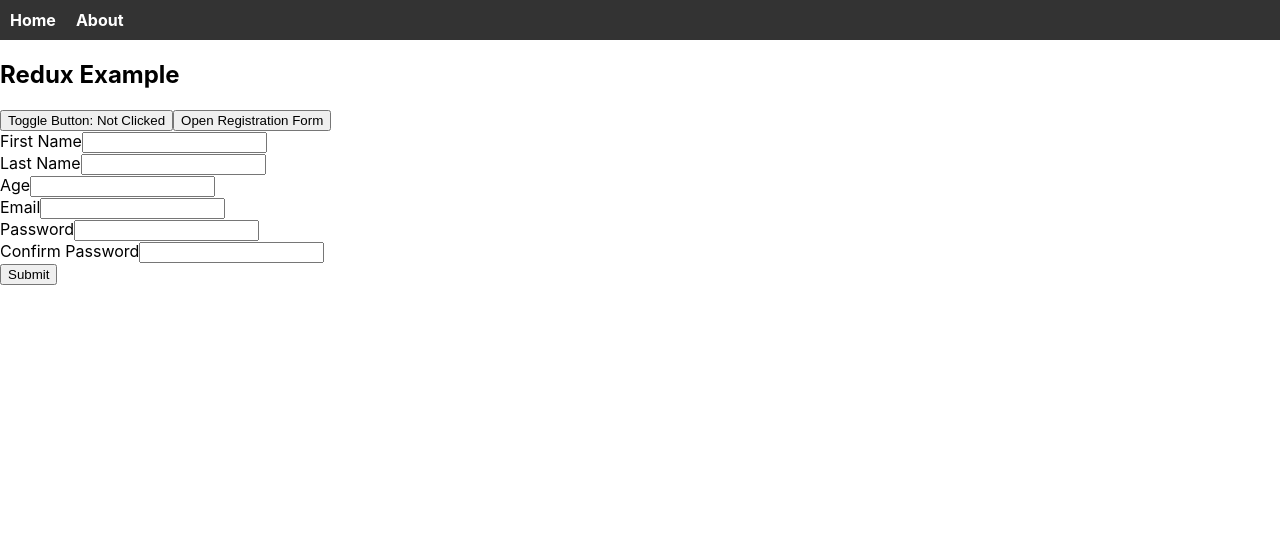
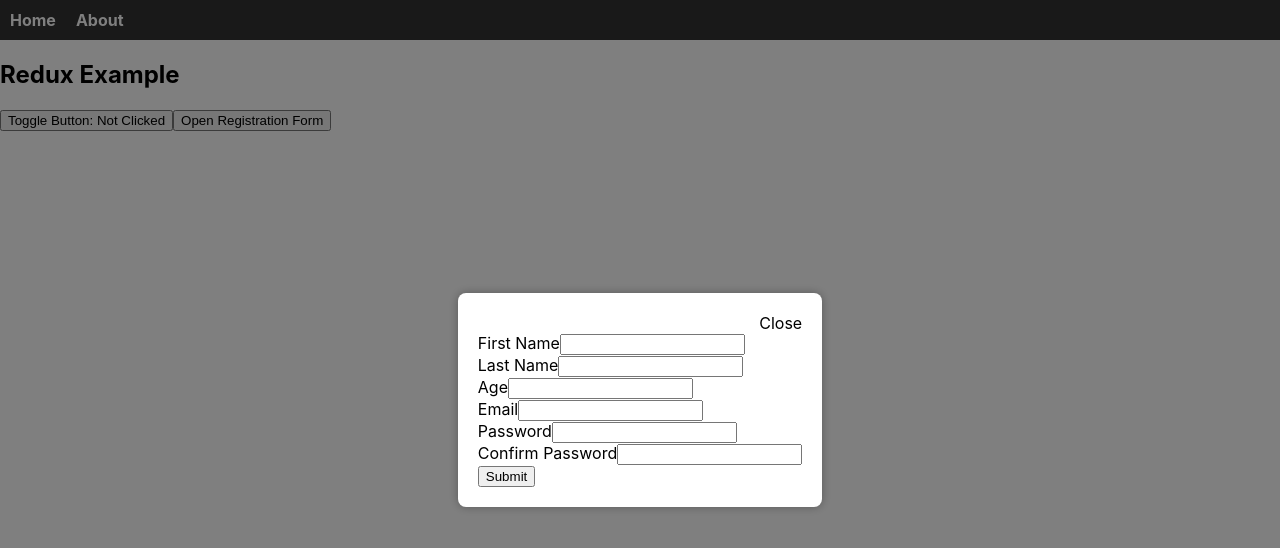
Before and after one commit to sanchit0496/reactjs_scaffolding, a React (Create React App) app: page / in a window 1280 px wide. Both pictures are taken after a click on the button "Open Registration Form". Shown: the top 548 px of the page. Built offline with nearby package versions, Linux system fonts and the light colour scheme.

Commit message:
adding CSS styling to modal

```diff
--- /dev/null
+++ b/src/components/Modal/Modal.js
@@ -0,0 +1,26 @@
+// components/Modal.js
+import React from 'react'
+import {
+  ModalOverlay,
+  ModalContent,
+  ModalHeader,
+  ModalButton,
+  ModalBody,
+} from './ModalStyled'
+
+const Modal = ({ isOpen, onClose, onSave, children }) => {
+  return (
+    isOpen && (
+      <ModalOverlay>
+        <ModalContent>
+          <ModalHeader>
+            <ModalButton onClick={onClose}>Close</ModalButton>
+          </ModalHeader>
+          <ModalBody>{children}</ModalBody>
+        </ModalContent>
+      </ModalOverlay>
+    )
+  )
+}
+
+export default Modal
--- /dev/null
+++ b/src/components/Modal/ModalStyled.js
@@ -0,0 +1,39 @@
+// components/ModalStyled.js
+import styled from 'styled-components'
+
+export const ModalOverlay = styled.div`
+  position: fixed;
+  top: 0;
+  left: 0;
+  width: 100%;
+  height: 100%;
+  background: rgba(
+    0,
+    0,
+    0,
+    0.5
+  ); /* Semi-transparent black background for the blur effect */
+  display: flex;
+  justify-content: center;
+  align-items: center;
+`
+
+export const ModalContent = styled.div`
+  background: white; /* Background color of the modal */
+  padding: 20px;
+  border-radius: 8px;
+  box-shadow: 0 0 10px rgba(0, 0, 0, 0.3); /* Box shadow for a subtle lift effect */
+`
+
+export const ModalHeader = styled.div`
+  display: flex;
+  justify-content: flex-end;
+`
+
+export const ModalButton = styled.span`
+  cursor: pointer;
+`
+
+export const ModalBody = styled.div`
+  /* Add any additional styling for the modal body */
+`
--- a/src/pages/Home/Home.js
+++ b/src/pages/Home/Home.js
@@ -3,10 +3,10 @@ import RegistrationForm from 'components/RegistrationForm/RegistrationForm'
 import React, { useState } from 'react'
 import { useDispatch, useSelector } from 'react-redux'
 import { toggleButton } from 'action/AppActions'
+import Modal from 'components/Modal/Modal'
 
 const Home = () => {
   const dispatch = useDispatch()
-
   const isButtonClicked = useSelector(
     (state) => state.authReducer.isButtonClicked,
   )
@@ -34,7 +34,9 @@ const Home = () => {
 
       <button onClick={handleOpenForm}>Open Registration Form</button>
 
-      {isFormOpen && <RegistrationForm onClose={handleCloseForm} />}
+      <Modal isOpen={isFormOpen} onClose={handleCloseForm}>
+        <RegistrationForm onClose={handleCloseForm} />
+      </Modal>
     </div>
   )
 }
```
